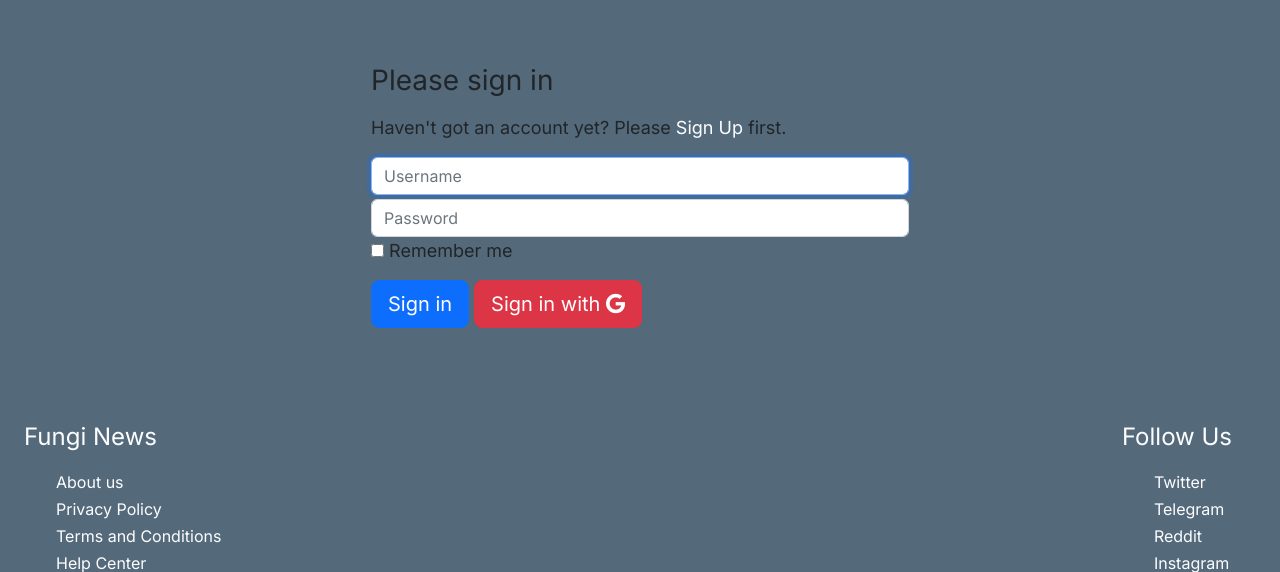
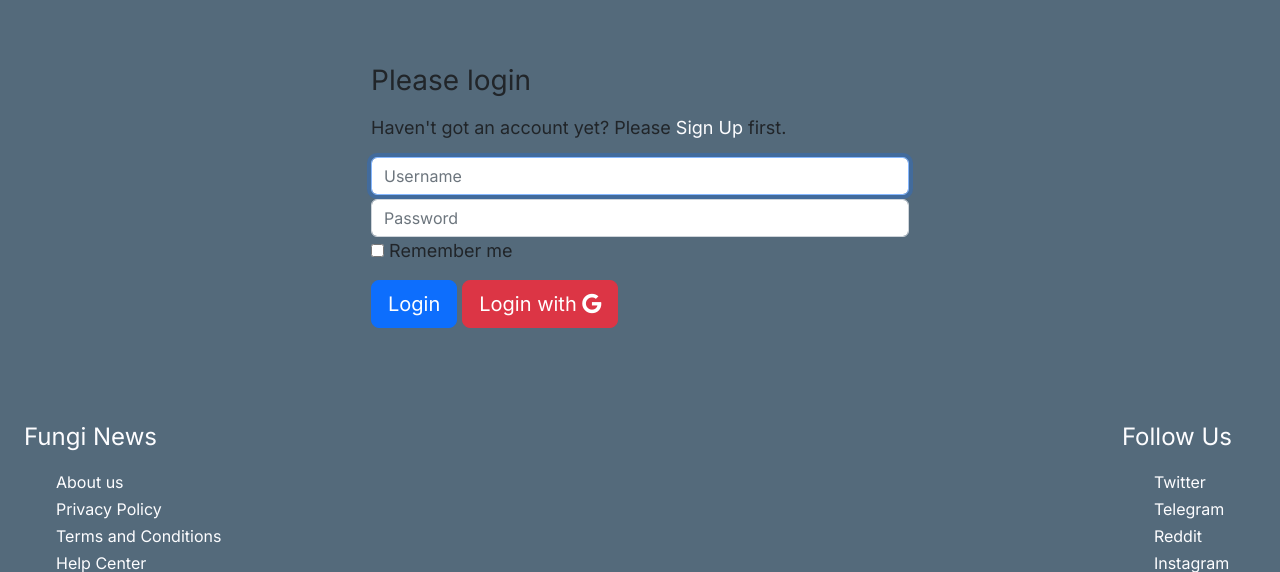
Before and after one commit to Maya-Claveau/pp4-fungi-news, a Django app: page /accounts/login/ in a window 1280 px wide. Shown: the part 66-638 px from the top of the page. Run offline with Django 3.2, Linux system fonts and the light colour scheme; some libraries are stand-ins or nearby versions.

Commit message:
Add and style the sign up page

```diff
--- a/funginews/settings.py
+++ b/funginews/settings.py
@@ -46,7 +46,6 @@ INSTALLED_APPS = [
     'cloudinary_storage',
     'django.contrib.staticfiles',
     'django.contrib.sites',
-    'blog',
     'allauth',
     'allauth.account',
     'allauth.socialaccount',
@@ -54,6 +53,10 @@ INSTALLED_APPS = [
     'cloudinary',
     'django_summernote',
     'crispy_forms',
+    # local
+    'blog',
+    'funginews',
+    'register',
 ]
 
 SITE_ID = 1
--- a/templates/account/login.html
+++ b/templates/account/login.html
@@ -9,7 +9,7 @@
     <div class="row justify-content-md-center">
         <div class="col-md-6 bg-grey p-3">
             <form class="form-signin">
-                <h1 class="h3 mb-3">Please sign in</h1>
+                <h1 class="h3 mb-3">Please login</h1>
                 <p>Haven't got an account yet? Please <a href="{% url 'account_signup' %}">Sign Up</a> first.</p>
                 <label for="inputUsername" class="sr-only">Username</label>
                 <input type="text" id="inputUsername" class="form-control mb-1" placeholder="Username" required
@@ -21,9 +21,13 @@
                         <input type="checkbox" value="remember-me"> Remember me
                     </label>
                 </div>
-                <button class="btn btn-lg btn-primary btn-block" type="submit">Sign in</button>
+                <a href="{% url 'home' %}">
+                    <button class="btn btn-lg btn-primary btn-block" type="submit">
+                        Login
+                    </button>
+                </a>
                 <a href="{% provider_login_url 'google' %}" class="btn btn btn-danger btn-lg btn-block" role="button"
-                    aria-pressed="true">Sign in with <i class="fab fa-google"></i></a>
+                    aria-pressed="true">Login with <i class="fab fa-google"></i></a>
             </form>
         </div>
     </div>
@@ -31,7 +35,7 @@
 
 <!-- Optional JavaScript -->
 <!-- jQuery first, then Popper.js, then Bootstrap JS -->
-<script src="https://code.jquery.com/jquery-3.5.1.slim.min.js"
+<!-- <script src="https://code.jquery.com/jquery-3.5.1.slim.min.js"
     integrity="sha384-DfXdz2htPH0lsSSs5nCTpuj/zy4C+OGpamoFVy38MVBnE+IbbVYUew+OrCXaRkfj" crossorigin="anonymous">
 </script>
 <script src="https://cdn.jsdelivr.net/npm/popper.js@1.16.0/dist/umd/popper.min.js"
@@ -39,6 +43,6 @@
 </script>
 <script src="https://stackpath.bootstrapcdn.com/bootstrap/4.5.0/js/bootstrap.min.js"
     integrity="sha384-OgVRvuATP1z7JjHLkuOU7Xw704+h835Lr+6QL9UvYjZE3Ipu6Tp75j7Bh/kR0JKI" crossorigin="anonymous">
-</script>
+</script> -->
 
 {% endblock %}
--- a/register/templates/register/register.html
+++ b/templates/account/signup.html
@@ -8,11 +8,11 @@
 <!-- sign up form -->
 <div class="container">
 
-    <form action="" method="POST" class="form-group">
-        <p>Already have an account? Please click <a href="{% url 'login' %}">here</a> to login.</p>
+    <form action="" method="POST" class="form-group mb-1">
+        <p>Already have an account? Please click <a href=" {% url 'account_login' %}">here</a> to login.</p>
         {% csrf_token %}
         {{ form|crispy }}
-        <button type="submit" class="btn btn-success">Sign Up</button>
+        <button type="submit" class="btn btn-lg btn-success btn-block mt-2">Sign Up</button>
     </form>
 </div>
 
```
